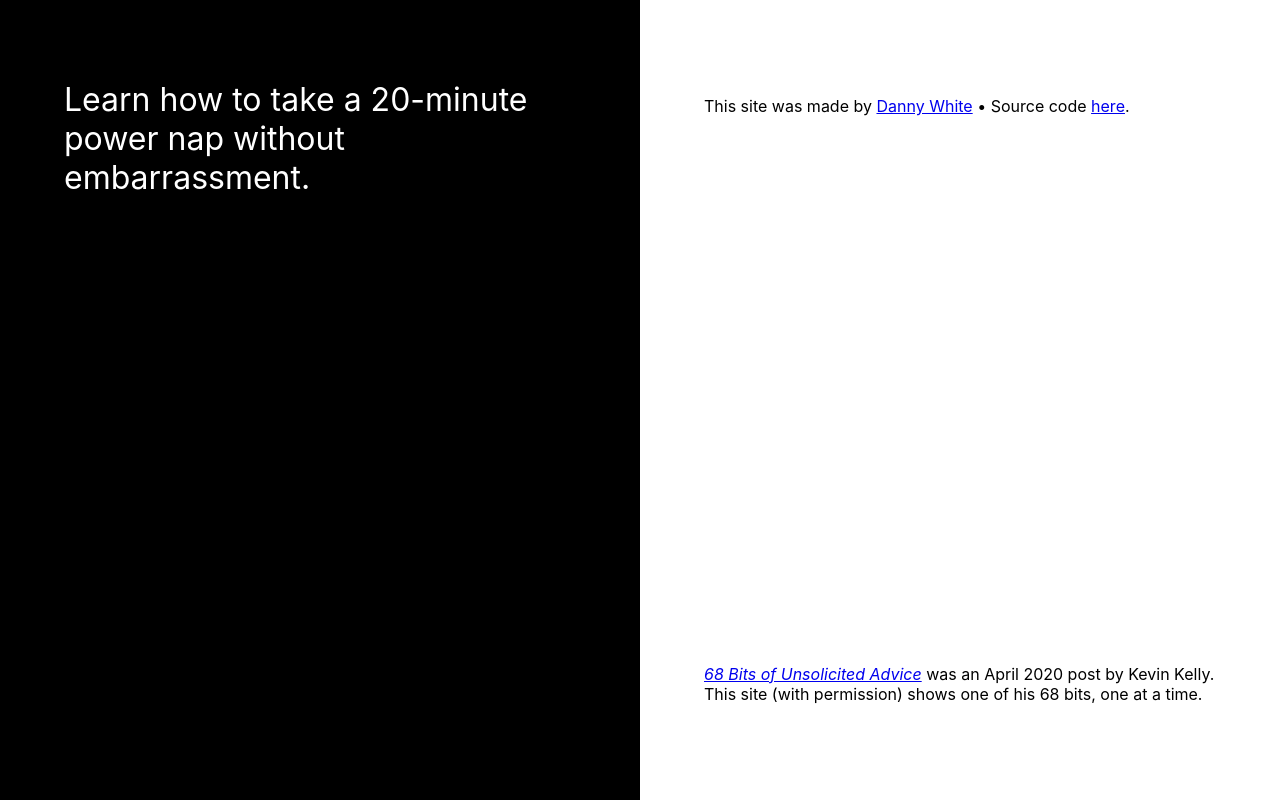
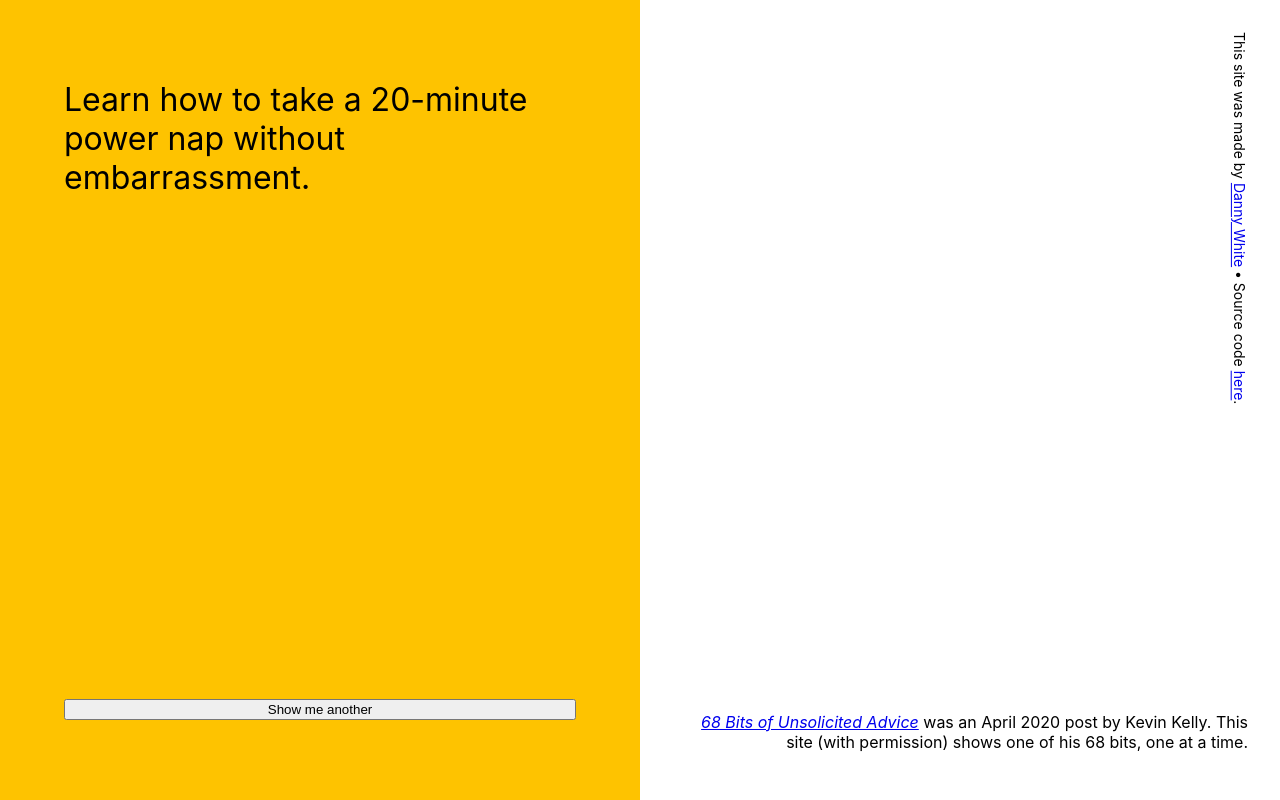
Before and after one commit to dnywh/68, a plain HTML site: page index.html in a window 1280 px wide. Drawn offline with Linux system fonts and the light colour scheme.

Commit message:
absolute positioning of elements

```diff
--- a/app.js
+++ b/app.js
@@ -1,5 +1,11 @@
 // Bring in advice as array of strings
 import { adviceArray } from "/advice.js";
+import { colorsArray } from "/colors.js";
+
+// Add a background colour the advice section and prepare the counter
+const adviceSection = document.getElementById("advice-section");
+let counter = 0;
+adviceSection.style.backgroundColor = colorsArray[counter];
 
 // Target the element to house the chosen string
 const element = document.getElementById("advice");
@@ -9,19 +15,13 @@ let randomItem = adviceArray[Math.floor(Math.random() * adviceArray.length)];
 // Add random item to element for page load
 element.textContent = randomItem;
 
-// Prepare the secondary button for later
-const backUpButton = document.getElementById("back-up-button");
-
 // 1. Create the main button
-const showAnotherButton = document.createElement("button");
-showAnotherButton.innerHTML = "↑ Show me another";
-showAnotherButton.classList.add("button", "primary");
+const button = document.createElement("button");
+button.innerHTML = "Show me another";
 
 // 2. Append main button to page
-const learnMoreButton = document.getElementById("learn-more-button");
-const buttonContainer = document.getElementById("button-container");
-buttonContainer.appendChild(showAnotherButton);
-showAnotherButton.after(learnMoreButton);
+const buttonContainer = document.getElementById("advice-section");
+buttonContainer.appendChild(button);
 
 // 3. Prepare function to handle getting a random string
 function showRandomAdvice() {
@@ -32,7 +32,7 @@ function showRandomAdvice() {
     element.textContent = randomItem;
     element.classList.remove("end-pos");
     element.classList.add("start-pos");
-    showAnotherButton.innerHTML = "↑ And another";
+    button.innerHTML = "And another";
   }, 200);
   setTimeout(function () {
     element.classList.remove("start-pos");
@@ -40,5 +40,4 @@ function showRandomAdvice() {
 }
 
 // 4. Add event handlers to relevant buttons
-showAnotherButton.addEventListener("click", showRandomAdvice);
-backUpButton.addEventListener("click", showRandomAdvice);
+button.addEventListener("click", showRandomAdvice);
--- /dev/null
+++ b/colors.js
@@ -0,0 +1 @@
+export const colorsArray = ["#FEC300", "red", "green", "purple", "lightblue", "pink", "maroon"];
--- a/css/sass/base.scss
+++ b/css/sass/base.scss
@@ -8,6 +8,9 @@ body {
   margin: 0;
   font-family: -apple-system, BlinkMacSystemFont, "Segoe UI", Roboto, Oxygen, Ubuntu, Cantarell, "Open Sans", "Helvetica Neue", sans-serif;
   scroll-snap-type: y mandatory;
+
+  background-color: white;
+  color: black;
 
   @media (min-width: variables.$breakpoint-tablet) {
     display: flex;
--- a/css/sass/sections.scss
+++ b/css/sass/sections.scss
@@ -1,8 +1,8 @@
 @use "variables";
 
-// Two sections
-#advice-container,
-#attribution-container {
+// Both sections
+#advice-section,
+#attribution-section {
   scroll-snap-align: start;
 
   height: 80vh;
@@ -17,20 +17,14 @@
   }
 }
 
-// Top section
-#advice-container {
-  background-color: variables.$colour-black;
-  color: variables.$colour-white;
-
+// First section
+#advice-section {
   blockquote {
     height: 50vh;
     display: flex;
-    // align-items: center;
-    // justify-content: center;
 
     p {
       font-size: 6vmin;
-      //   text-align: center;
       transition: all 400ms cubic-bezier(0.175, 0.885, 0.32, 1.1);
 
       &.start-pos {
@@ -50,34 +44,31 @@
   }
 }
 
-#button-container {
-  display: flex;
-  flex-direction: column;
-  width: 100%;
+// Second section
+#attribution-section {
+  // Allow the contents to be positioned and sized absolutely later on
+  position: relative;
 
-  @media (max-width: variables.$breakpoint-tablet) {
-    .button:first-of-type {
-      margin-bottom: 2.5vh;
-    }
+  // Style the site credits
+  p:nth-child(1) {
+    font-size: 0.875rem;
+    // Position
+    position: absolute;
+    top: variables.$spacing-edge;
+    right: variables.$spacing-edge;
+    // Rotate
+    writing-mode: vertical-rl;
+    margin: 0;
+  }
+
+  // Style the advice credits
+  p:nth-child(2) {
+    text-align: right;
+    // Calculate variable width with a nice inner buffer
+    max-width: calc(100% - #{variables.$spacing-edge * 2});
+    // Position
+    position: absolute;
+    bottom: variables.$spacing-edge;
+    right: variables.$spacing-edge;
   }
 }
-
-// Bottom section
-#attribution-container {
-  background-color: variables.$colour-white;
-  color: variables.$colour-black;
-
-  .button.secondary {
-    background-color: variables.$colour-white;
-    color: variables.$colour-black;
-    -webkit-text-fill-color: variables.$colour-black;
-    border: 2px solid variables.$colour-black;
-
-    &:hover,
-    &:focus {
-      background-color: variables.$colour-black;
-      color: variables.$colour-white;
-      -webkit-text-fill-color: variables.$colour-white;
-    }
-  }
-}
--- a/css/sass/variables.scss
+++ b/css/sass/variables.scss
@@ -5,3 +5,6 @@ $colour-white: #ffffff;
 
 // Breakpoints
 $breakpoint-tablet: 769px;
+
+// Spacing
+$spacing-edge: 2rem;
--- a/index.html
+++ b/index.html
@@ -9,12 +9,12 @@
 </head>
 
 <body>
-    <section id="advice-container">
+    <section id="advice-section">
         <blockquote cite="https://kk.org/thetechnium/68-bits-of-unsolicited-advice/">
             <p id="advice">Being enthusiastic is worth 25 IQ points.</p>
         </blockquote>
     </section>
-    <section id="attribution-container">
+    <section id="attribution-section">
         <p>
             This site was made by <a href="http://dannywhite.org">Danny White</a> • Source code <a
                 href="http://github.com/dnywh/68">here</a>.
```
Also changed, not shown: css/style.css, 1 other file.
